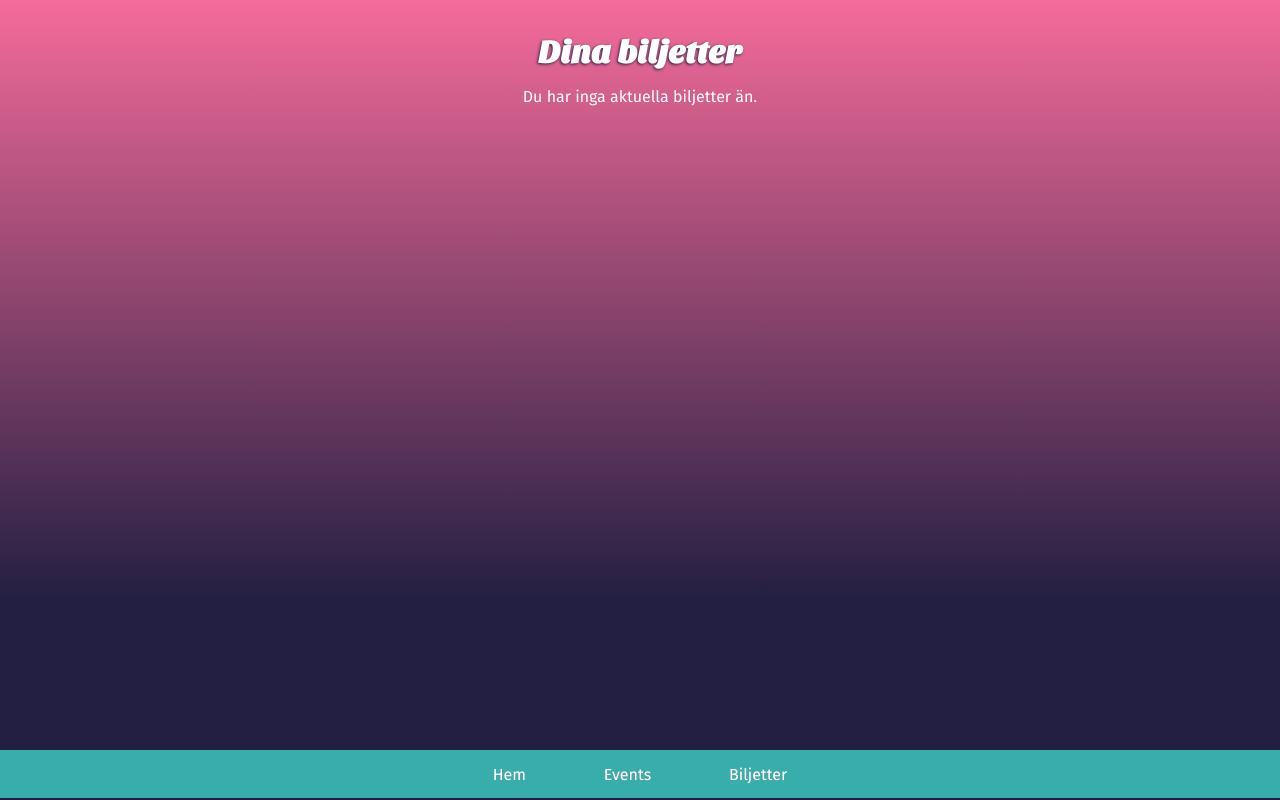
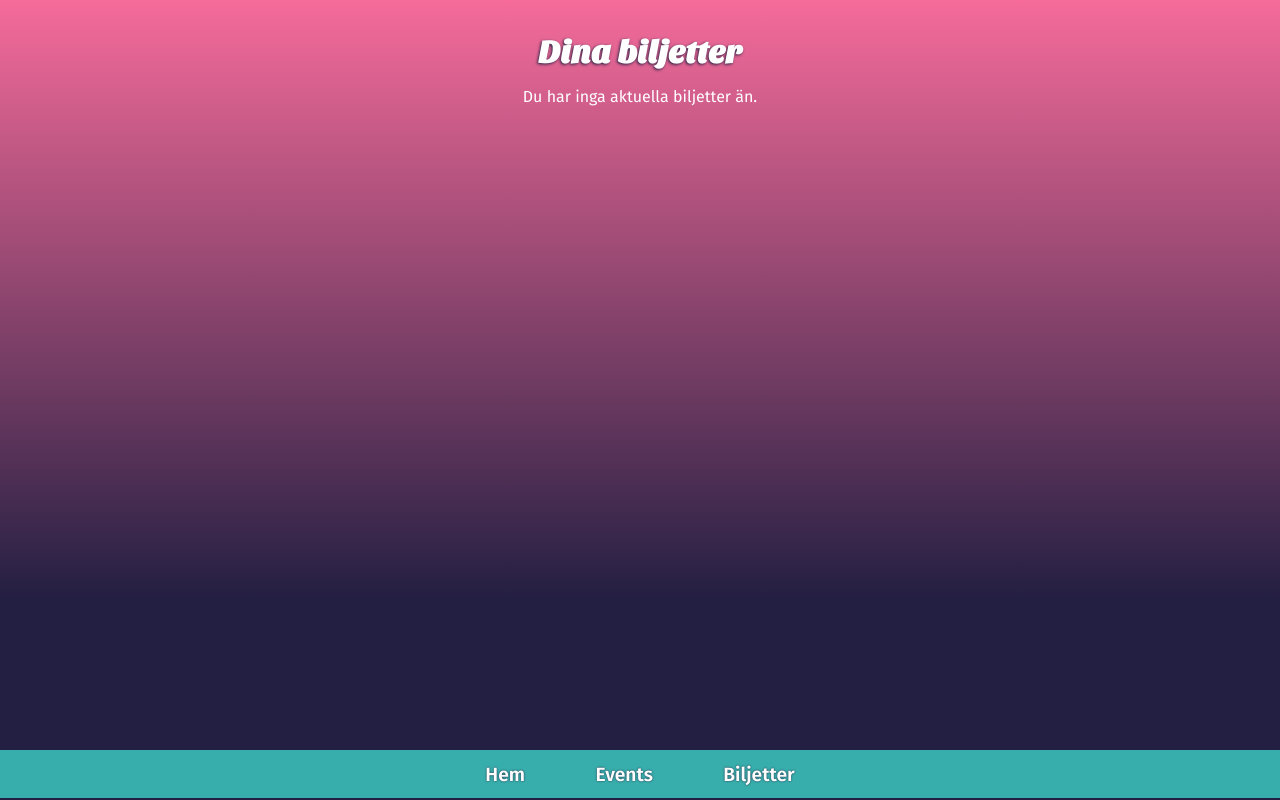
Before and after one commit to OskarBlomberg/react-individual-exam, a React (Vite) app: page /tickets in a window 1280 px wide. Built offline with nearby package versions, Linux system fonts and the light colour scheme; what axios-cache-interceptor would draw is missing.

Commit message:
text-shadows and accessability fixes

```diff
--- a/src/components/Header/BackButton/BackButton.jsx
+++ b/src/components/Header/BackButton/BackButton.jsx
@@ -5,7 +5,12 @@ export default function BackButton() {
   const navigate = useNavigate();
 
   return (
-    <button className="header-button" onClick={() => navigate(-1)}>
+    <button
+      className="header-button"
+      title="Backa"
+      aria-label="Backa till föregående sida."
+      onClick={() => navigate(-1)}
+    >
       <ArrowLeft color="white" size={30} />
     </button>
   );
--- a/src/components/Header/CartButton/CartButton.jsx
+++ b/src/components/Header/CartButton/CartButton.jsx
@@ -13,6 +13,8 @@ export default function CartButton() {
   return (
     <button
       className="header-button header-button--cart"
+      title="kundvagn"
+      aria-label="Till kundvagnen."
       onClick={() => navigate("/order")}
     >
       <ShoppingCart color="white" size={30} />
--- a/src/components/Navbar/Navbar.css
+++ b/src/components/Navbar/Navbar.css
@@ -1,5 +1,4 @@
 .footer {
-  text-shadow: 0 0 1px var(--COLOR-DARK-GREY);
   background-color: var(--COLOR-IMPORTANT);
   z-index: 1;
   position: sticky;
@@ -18,9 +17,12 @@
     justify-content: space-evenly;
 
     .navbar__link {
+      height: 100%;
       text-decoration: none;
+      font-size: 1.2rem;
       color: var(--COLOR-TEXT);
-      height: 100%;
+      text-shadow: 0 0 2px var(--COLOR-MAIN-BG);
+      font-weight: 600;
       place-content: center;
     }
   }
--- a/src/components/Ticket/Ticket.css
+++ b/src/components/Ticket/Ticket.css
@@ -2,6 +2,7 @@
   width: 100%;
   height: 100%;
   font-size: 1.1rem;
+  text-shadow: 0 0 1px var(--COLOR-DARK-GREY);
   color: black;
   display: grid;
   grid-template-columns: repeat(3, 1fr);
@@ -64,12 +65,13 @@
   .ticket__code {
     place-content: center;
     grid-column: span 3;
-    color: var(--COLOR-DARK-GREY);
     background-color: #e0e0e0;
-    font-size: 0.8rem;
 
     .ticket__code__number {
+      color: var(--COLOR-DARK-GREY);
+      letter-spacing: 0.2rem;
       text-align: center;
+      font-size: 0.8rem;
     }
   }
 }
```
